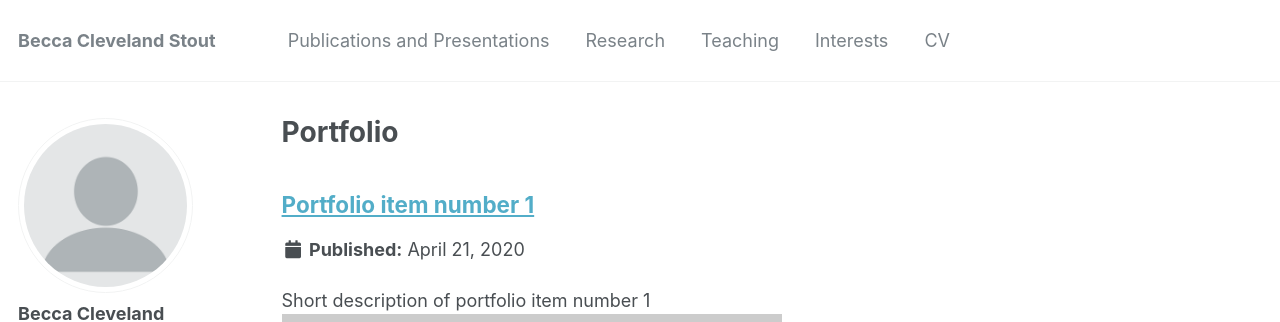
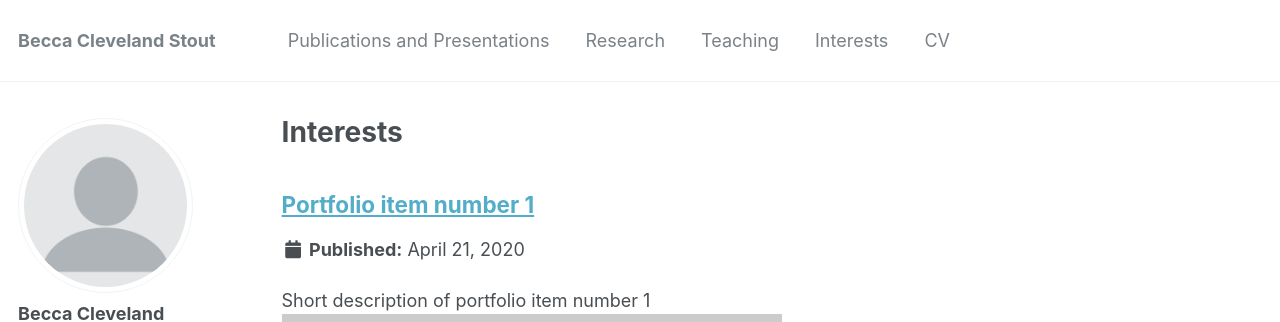
Before and after one commit to becca-cs/becca-cs.github.io, a Jekyll site: the page built from _pages/interests.html, in a window 1280 px wide and 1302 px high. Shown: the top 322 px of the window. Built offline with Jekyll 4.4.1, drawn with Linux system fonts in a browser that asks for light colours.

Commit message:
Update and rename portfolio.html to interests.html

```diff
--- a/_pages/portfolio.html
+++ b/_pages/interests.html
@@ -1,7 +1,7 @@
 ---
 layout: archive
-title: "Portfolio"
-permalink: /portfolio/
+title: "Interests"
+permalink: /interests/
 author_profile: true
 ---
 
```
